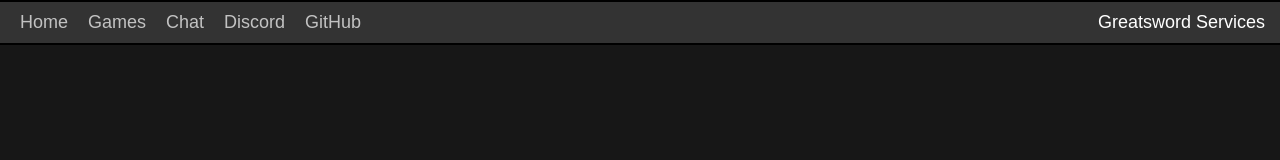
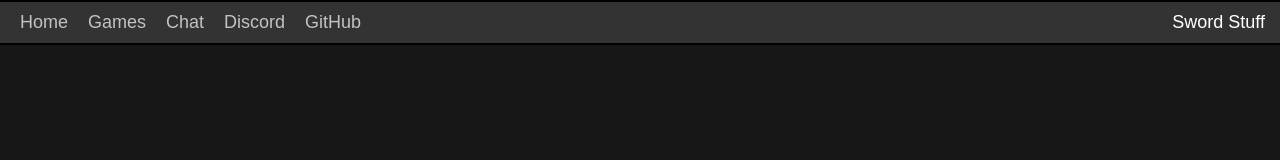
Before and after one commit to TacoGuy21/Greatsword-V3, a website: page public/index.html in a window 1280 px wide. Shown: the top 160 px of the page. Drawn offline with Linux system fonts and the light colour scheme.

Commit message:
Update index.html

```diff
--- a/public/index.html
+++ b/public/index.html
@@ -260,7 +260,7 @@ document.addEventListener("keypress", function onEvent(event) {
         <li><a href="chat.html">Chat</a></li>
         <li><a href="https://discord.gg/BMxe6D9CKv">Discord</a></li>
         <li><a href="https://github.com/Tacogamerman/Greatsword-v3">GitHub</a></li>
-        <li class="navbar-brand">Greatsword Services</li>
+        <li class="navbar-brand">Sword Stuff</li>
       </ul>
     </div>
     <style>
```
